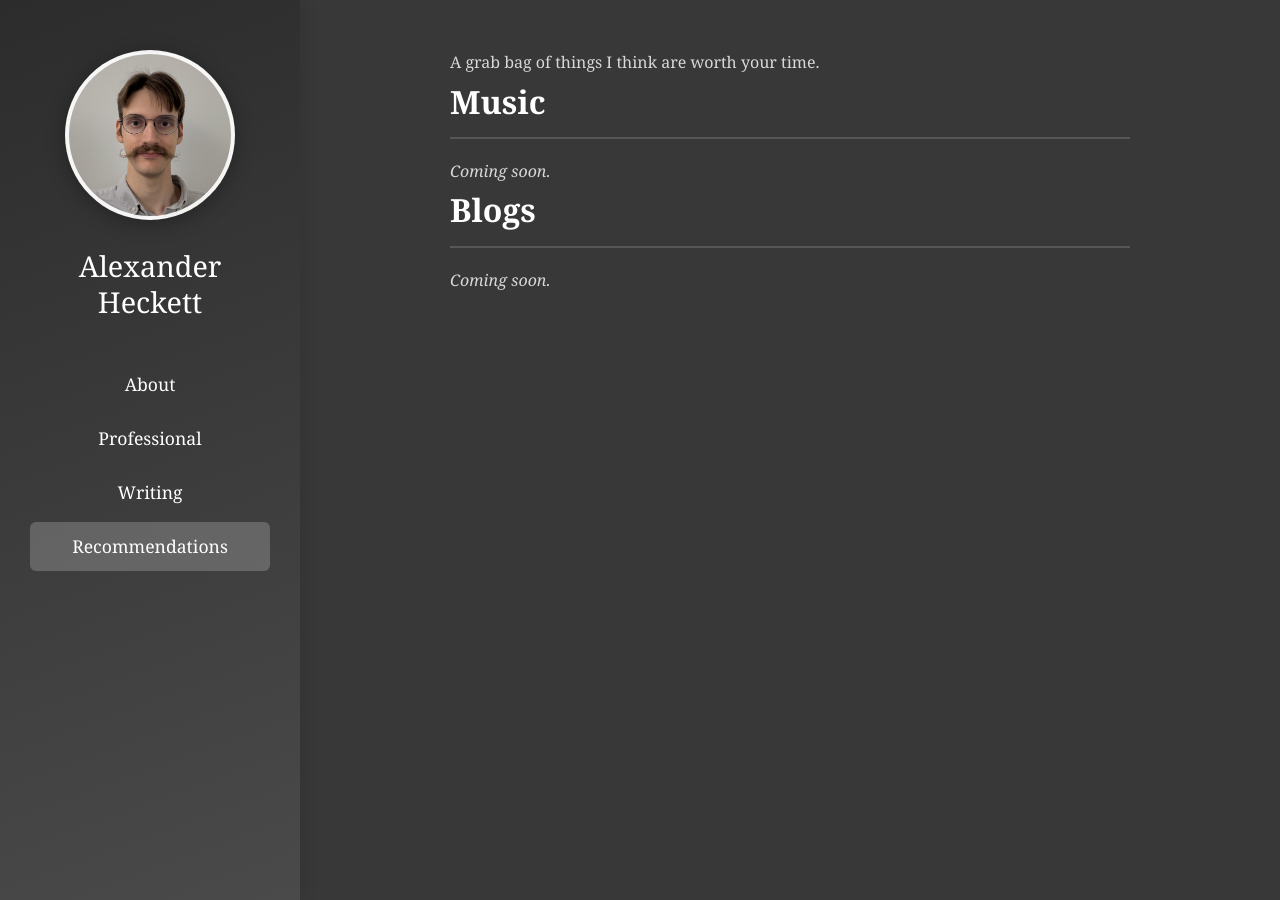
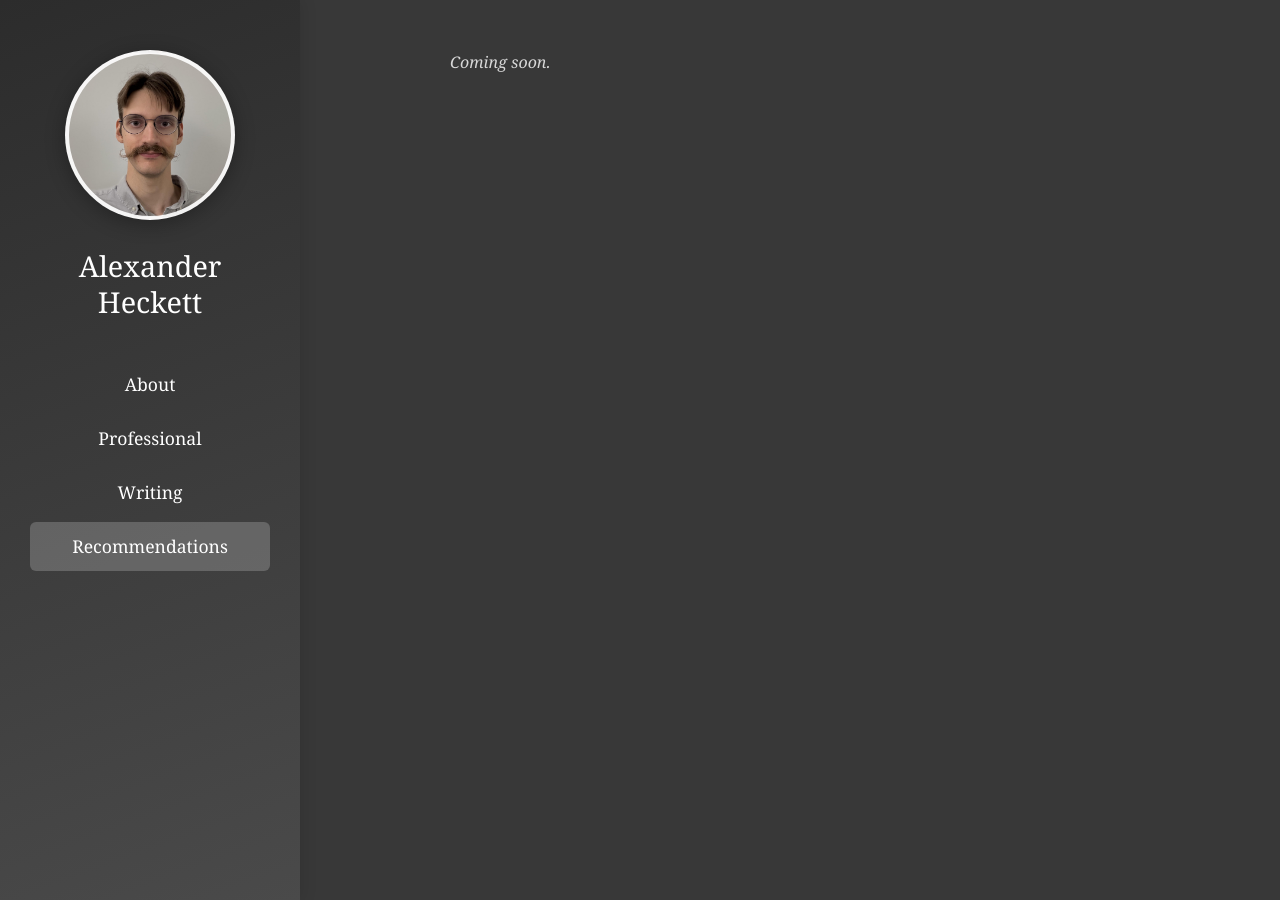
Before and after one commit to bushwallyta271828/bushwallyta271828.github.io, a Jekyll site: the page built from recommendations.md, in a window 1280 px wide. Built offline with Jekyll 4.4.1, drawn with Linux system fonts in a browser that asks for light colours.

Commit message:
Removed AI-generated content

```diff
--- a/recommendations.md
+++ b/recommendations.md
@@ -4,12 +4,4 @@ title: Recommendations
 permalink: /recommendations/
 ---
 
-A grab bag of things I think are worth your time.
-
-## Music
-
 _Coming soon._
-
-## Blogs
-
-_Coming soon._
```
